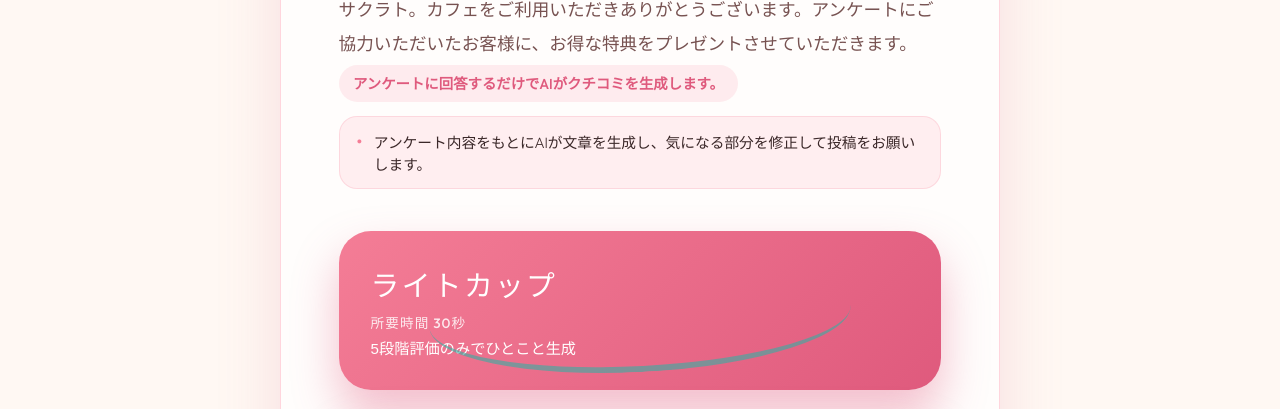
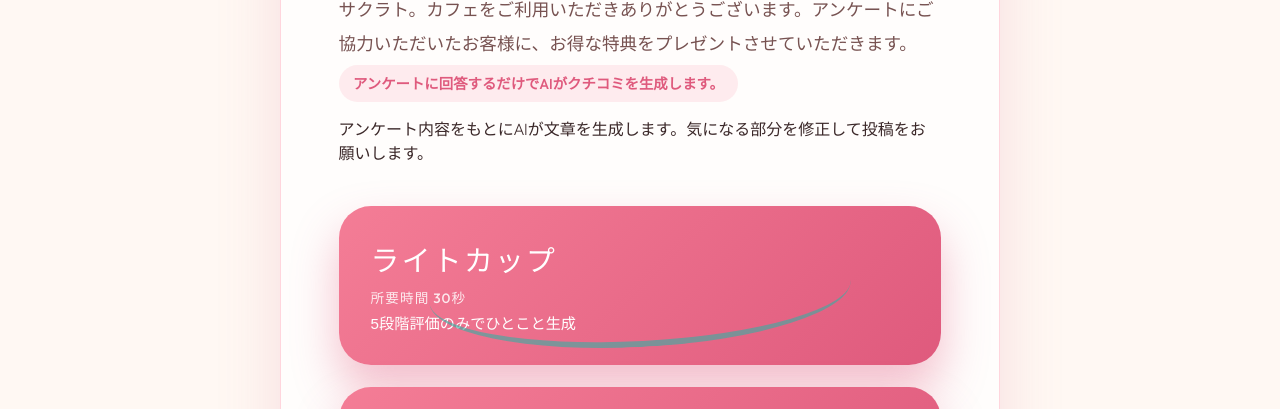
Before and after one commit to piste-boss/oisoya_review, a website built with Vite: page index.html in a window 1280 px wide. Shown: the part 311-720 px from the top of the page. Built offline with nearby package versions, Linux system fonts and the light colour scheme; files whose address does not match are found by name.

Commit message:
Update router story text

```diff
--- a/index.html
+++ b/index.html
@@ -29,9 +29,9 @@
             サクラト。カフェをご利用いただきありがとうございます。アンケートにご協力いただいたお客様に、お得な特典をプレゼントさせていただきます。
             <span class="router__note">アンケートに回答するだけでAIがクチコミを生成します。</span>
           </p>
-          <ul class="router__story">
-            <li>アンケート内容をもとにAIが文章を生成し、気になる部分を修正して投稿をお願いします。</li>
-          </ul>
+          <div class="router__story">
+            アンケート内容をもとにAIが文章を生成します。気になる部分を修正して投稿をお願いします。
+          </div>
         </header>
         <section class="router__buttons">
           <button class="router__button" data-tier="beginner">
```
